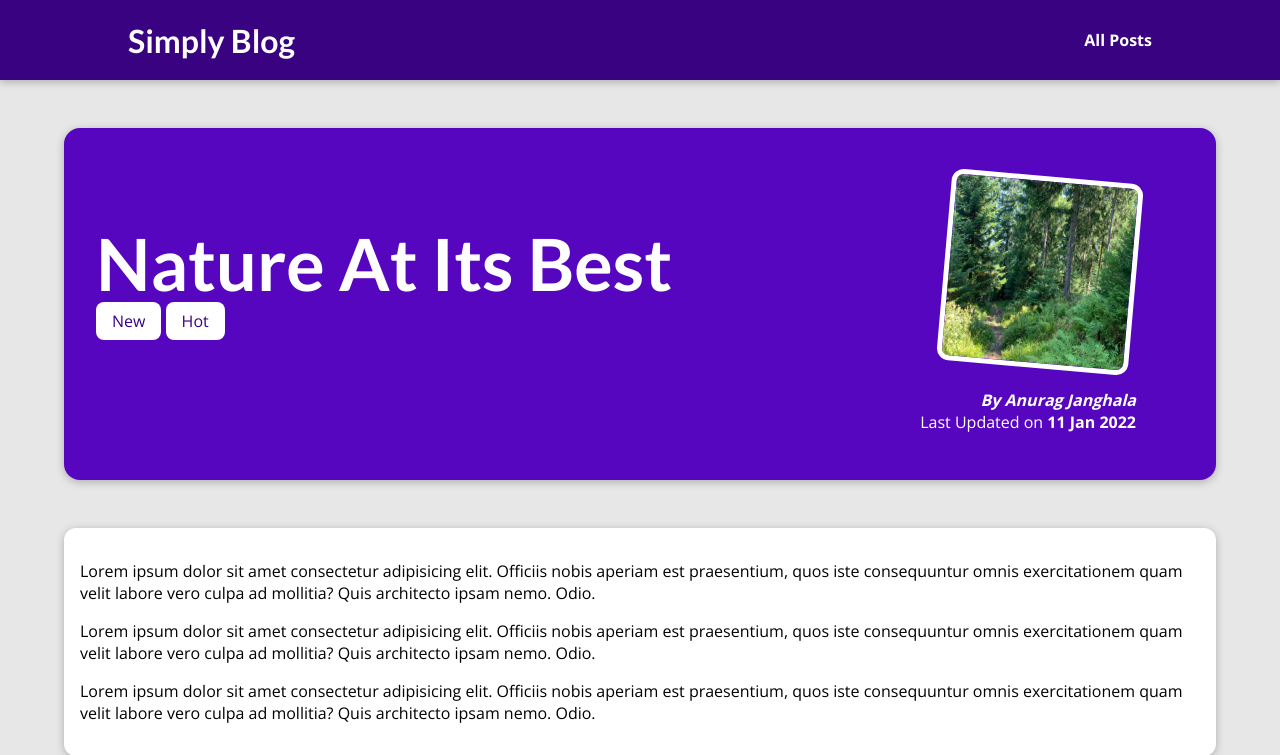
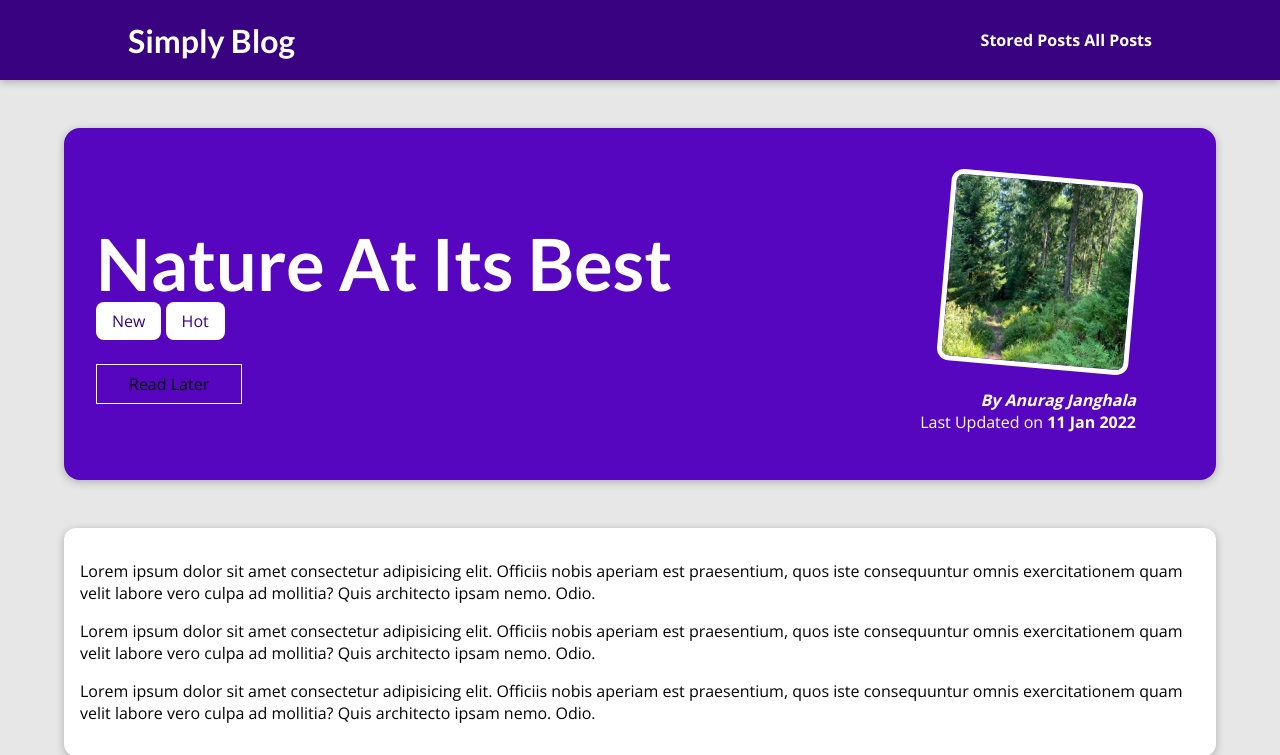
Before and after one commit to anuragjanghala/My-site-blogpost, a Django app: the page made by blog/templates/blog/post-detail.html in a window 1280 px wide. Shown: the top 755 px of the page. Run offline with Django 3.2, Linux system fonts and the light colour scheme; data comes from the database, SQL or seed files in the repository.

Commit message:
added read later button and stored posts for read later page, view, url and session

```diff
--- a/blog/static/blog/post-detail.css
+++ b/blog/static/blog/post-detail.css
@@ -56,6 +56,25 @@ body {
 #summary time {
   font-weight: bold;
 }
+
+#read-later {
+  margin: 2rem 0;
+}
+
+#read-later button {
+  background-color: transparent;
+  border: 1px solid white;
+  padding: 0.5rem 2rem;
+  font: inherit;
+}
+
+
+#read-later button:hover,
+#read-later button:active {
+  background-color: white;
+  color: #390281;
+}
+
 
 main {
   width: 90%;
--- a/blog/templates/blog/post-detail.html
+++ b/blog/templates/blog/post-detail.html
@@ -15,6 +15,13 @@
     {% for tag in post_tags %}
     <span class="tag">{{tag.caption}}</span>
     {% endfor %}
+  </div>
+  <div id="read-later">
+    <form action="{% url 'read-later' %}" method="POST">
+      {% csrf_token %}
+      <input type="hidden" value="{{ post.id }}" name="post_id" />
+      <button>Read Later</button>
+    </form>
   </div>
   <article>
     <img src="{{post.image.url}}" alt="{{ post.title }}" />
--- a/blog/urls.py
+++ b/blog/urls.py
@@ -5,5 +5,6 @@ from . import views
 urlpatterns = [
     path('', views.StartingPageView.as_view(), name='starting-page'),
     path('posts', views.AllPostsView.as_view(), name='posts-page'),
-    path('posts/<slug:slug>', views.SinglePostView.as_view(), name='post-detail-page')
+    path('posts/<slug:slug>', views.SinglePostView.as_view(), name='post-detail-page'),
+    path('read-later', views.ReadLaterView.as_view(), name='read-later')
 ]
--- a/blog/views.py
+++ b/blog/views.py
@@ -92,3 +92,35 @@ class SinglePostView(View):
 #         'post': indentified_post,
 #         'post_tags': indentified_post.tags.all(),
 #     })
+
+
+
+class ReadLaterView(View):
+    def get(self, request):
+        stored_posts = request.session.get('stored_posts')
+
+        context = {}
+
+        if stored_posts is None or len(stored_posts) == 0:
+            context['posts'] = []
+            context['has_posts'] = False
+        else:
+            posts = Post.objects.filter(id__in=stored_posts)
+            context['posts'] = posts
+            context['has_posts'] = True
+
+        return render(request, 'blog/stored-posts.html', context)
+
+    def post(self, request):
+        stored_posts = request.session.get('stored_posts')
+
+        if stored_posts is None:
+            stored_posts = []
+
+        post_id = int(request.POST['post_id'])
+
+        if post_id not in stored_posts:
+            stored_posts.append(post_id)
+            request.session['stored_posts'] = stored_posts
+
+        return HttpResponseRedirect('/')
--- a/templates/base.html
+++ b/templates/base.html
@@ -2,12 +2,11 @@
 
 <!DOCTYPE html>
 <html lang="en">
-
   <head>
-    <meta charset="UTF-8">
-    <meta name="viewport" content="width=device-width, initial-scale=1.0">
+    <meta charset="UTF-8" />
+    <meta name="viewport" content="width=device-width, initial-scale=1.0" />
     <title>{% block title %}{% endblock %}</title>
-    <link rel="stylesheet" href="{% static 'app.css' %}">
+    <link rel="stylesheet" href="{% static 'app.css' %}" />
     {% block css_files %}{% endblock %}
   </head>
 
@@ -15,12 +14,11 @@
     <header id="main-navigation">
       <h1><a href="{% url 'starting-page' %}">Simply Blog</a></h1>
       <nav>
+        <a href="{% url 'read-later' %}">Stored Posts</a>
         <a href="{% url 'posts-page' %}">All Posts</a>
       </nav>
     </header>
 
-    {% block content %}
-    {% endblock %}
+    {% block content %} {% endblock %}
   </body>
-
 </html>
```
Also changed, not shown: blog/templates/blog/stored-posts.html (added, +13 -0 lines), db.sqlite3. Lines whose indentation alone changed are shown as unchanged.
